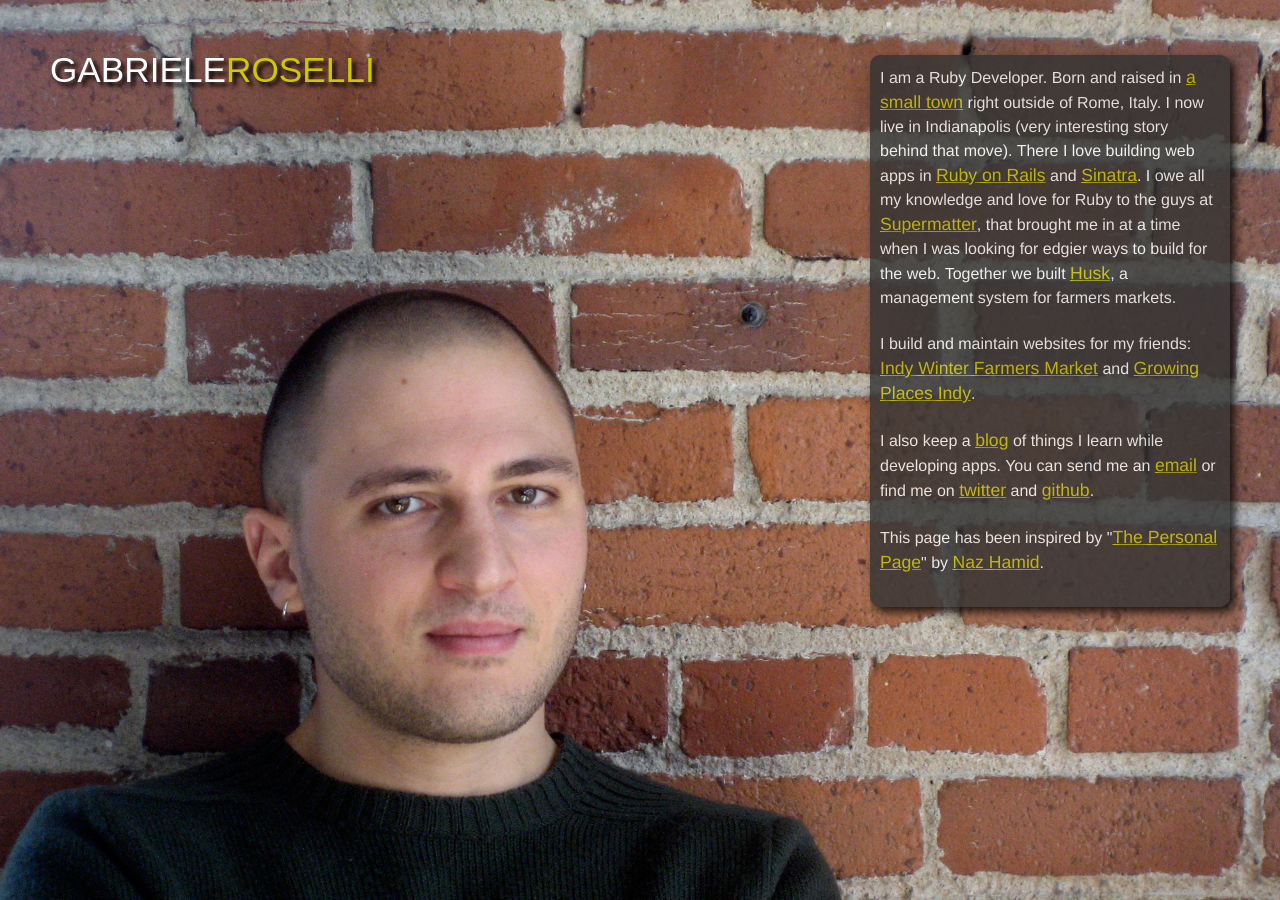
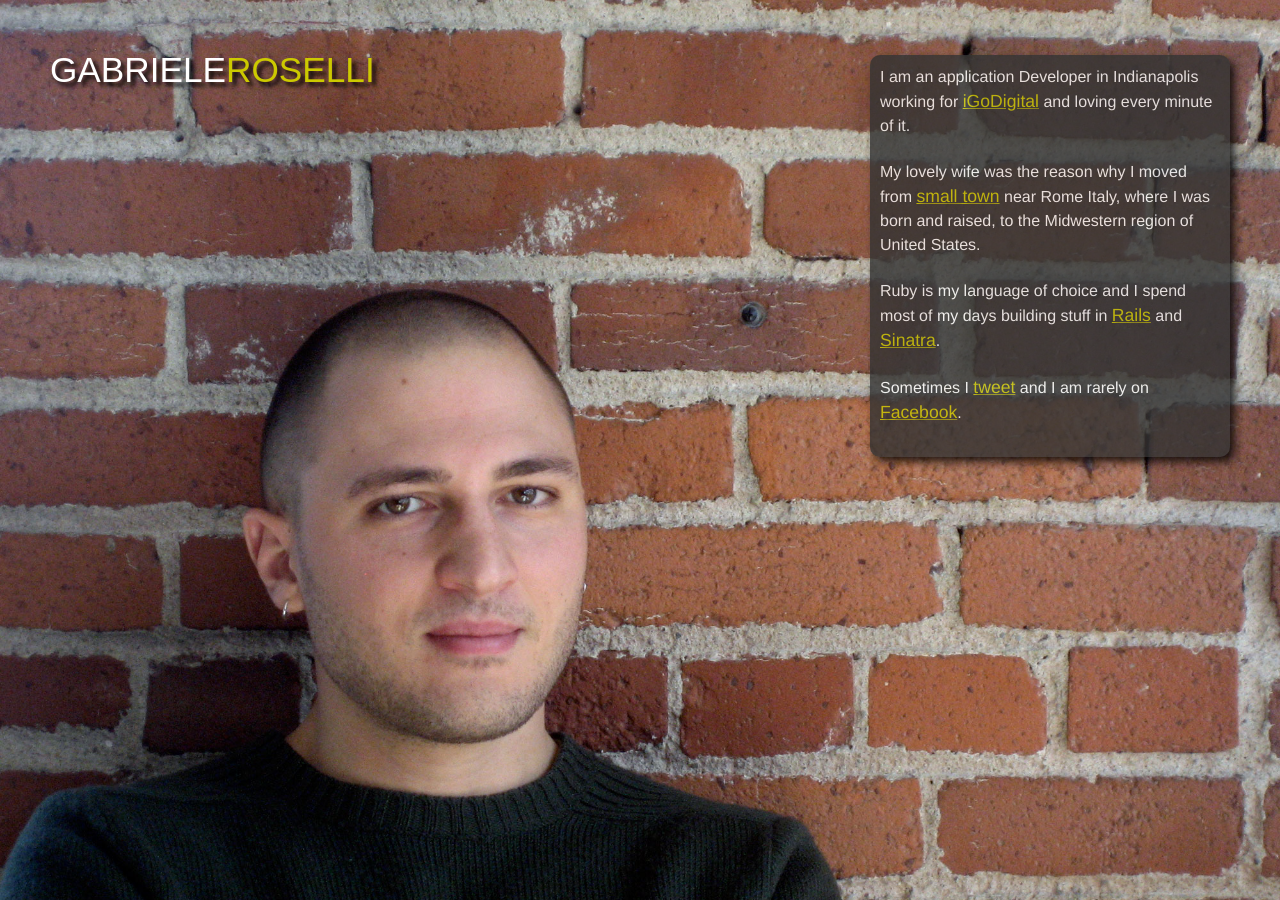
Before and after one commit to gabroselli/gabroselli.github.io, a Jekyll site: the page index.html, which Jekyll copies as it is, in a window 1280 px wide. Built offline with Jekyll 4.4.1, drawn with Linux system fonts in a browser that asks for light colours; nearby versions of some CDN libraries.

Commit message:
Changed copy

```diff
--- a/index.html
+++ b/index.html
@@ -13,19 +13,16 @@
 </head>
 
 <body>
-
-<!-- swap out for a logo -->
 <div id="monogram"><a href="index.html">GABRIELE<span class="lastname">ROSELLI</span></a></div>
-
-<!-- swap out for information about yourself -->
 <div id="about">
 	<div class="box">
-	<p>I am a Ruby Developer. Born and raised in <a href="http://maps.google.com/maps?f=q&source=s_q&hl=en&geocode=&q=Campoleone+di+Lanuvio,+Lanuvio+Rome,+Italy&aq=0&sll=37.0625,-95.677068&sspn=45.418852,60.117188&ie=UTF8&hq=&hnear=Campoleone+di+Lanuvio,+Lanuvio+Rome,+Lazio,+Italy&ll=41.642131,12.658997&spn=0.673235,0.939331&z=10">a small town</a> right outside of Rome, Italy. I now live in Indianapolis (very interesting story behind that move). There I love building web apps in <a href="http://rubyonrails.org/">Ruby on Rails</a> and <a href="http://www.sinatrarb.com">Sinatra</a>. I owe all my knowledge and love for Ruby to the guys at <a href="http://supermatter.com/">Supermatter</a>, that brought me in at a time when I was looking for edgier ways to build for the web. Together we built <a href="http://huskapp.com">Husk</a>, a management system for farmers markets.</p>
-	<p>I build and maintain websites for my friends: <a href="http://www.indywinterfarmersmarket.org">Indy Winter Farmers Market</a> and <a href="http://www.growingplacesindy.org">Growing Places Indy</a>.
-		<p>I also keep a <a href="http://gabrieleroselli.com/blog">blog</a> of things I learn while developing apps. You can send me an <a href="mailto:gabroselli@gmail.com">email</a> or find me on <a href="http://twitter.com/#!/gabroselli">twitter</a>
-	and <a href="https://github.com/gabroselli">github</a>.</p>
-	<p>This page has been inspired by "<a href="http://weightshift.com/memo/the-personal-page">The Personal Page</a>" by <a href="http://nazhamid.com">Naz Hamid</a>.</p>
-	</div>
+    <p>I am an application Developer in Indianapolis working for <a href="http://www.igodigital.com/" target="_blank">iGoDigital</a> and loving every minute of it.</p>
+    <p>My lovely wife was the reason why I moved from
+    <a href="http://maps.google.com/maps?f=q&source=s_q&hl=en&geocode=&q=Campoleone+di+Lanuvio,+Lanuvio+Rome,+Italy&aq=0&sll=37.0625,-95.677068&sspn=45.418852,60.117188&ie=UTF8&hq=&hnear=Campoleone+di+Lanuvio,+Lanuvio+Rome,+Lazio,+Italy&ll=41.642131,12.658997&spn=0.673235,0.939331&z=10">small town</a>
+    near Rome Italy, where I was born and raised, to the Midwestern region of United States.</p>
+    <p>Ruby is my language of choice and I spend most of my days building stuff in <a href="http://rubyonrails.org/">Rails</a> and <a href="http://www.sinatrarb.com">Sinatra</a>.</p>
+    <p>Sometimes I <a href="http://twitter.com/#/gabroselli" target="_blank">tweet</a> and I am rarely on <a href="http://www.facebook.com/gabroselli" target="_blank">Facebook</a>.</p>
+</div>
 </div>
 
 <!--include jquery & backstretch-->
```
